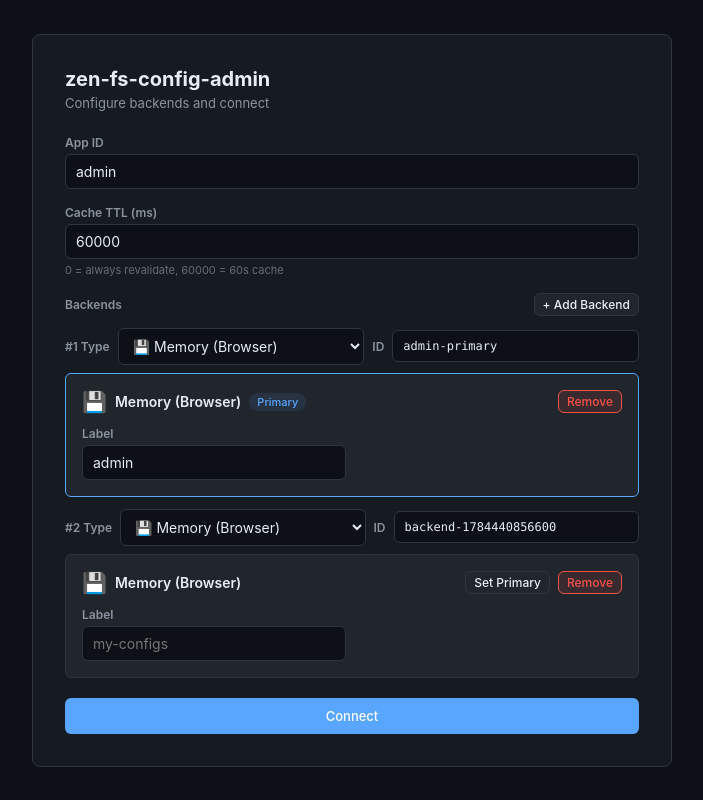
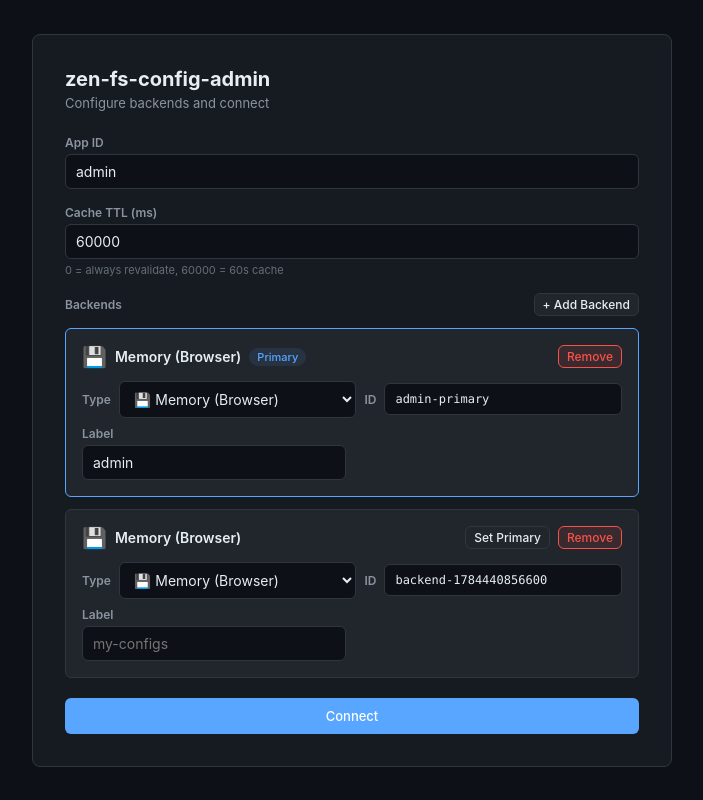
Before and after one commit to weijia/zen-fs-config-admin, a React (Vite) app: page /connect in a window 1280 px wide. Both pictures are taken after a click on the button "+ Add Backend". Shown: the whole page, without its empty margins (288-991 px from the left). Built offline with nearby package versions, Linux system fonts and the light colour scheme; the HTML template or start-up script is replaced by a standard one.

Commit message:
feat: per-backend type form fields in BackendsPage + shared backend-types.ts

```diff
--- /dev/null
+++ b/src/backend-types.ts
@@ -0,0 +1,68 @@
+export interface BackendFieldDef {
+  key: string;
+  label: string;
+  type: 'text' | 'password' | 'select';
+  placeholder?: string;
+  required?: boolean;
+  options?: { value: string; label: string }[];
+}
+
+export interface BackendTypeDef {
+  type: string;
+  label: string;
+  icon: string;
+  fields: BackendFieldDef[];
+  defaultOptions: Record<string, string>;
+}
+
+export const BACKEND_TYPES: BackendTypeDef[] = [
+  {
+    type: 'InMemory',
+    label: 'Memory (Browser)',
+    icon: '\u{1F4BE}',
+    fields: [{ key: 'label', label: 'Label', type: 'text', placeholder: 'my-configs' }],
+    defaultOptions: { label: '' },
+  },
+  {
+    type: 'GitHub',
+    label: 'GitHub',
+    icon: '\u{1F419}',
+    fields: [
+      { key: 'owner', label: 'Owner', type: 'text', placeholder: 'weijia', required: true },
+      { key: 'repo', label: 'Repo', type: 'text', placeholder: 'my-configs', required: true },
+      { key: 'branch', label: 'Branch', type: 'text', placeholder: 'main' },
+      { key: 'token', label: 'Token', type: 'password', placeholder: 'ghp_xxxx' },
+      { key: 'baseUrl', label: 'API URL', type: 'text', placeholder: 'https://api.github.com' },
+    ],
+    defaultOptions: { owner: '', repo: '', branch: 'main', token: '', baseUrl: '' },
+  },
+  {
+    type: 'Gitee',
+    label: 'Gitee',
+    icon: '\u{1F98A}',
+    fields: [
+      { key: 'owner', label: 'Owner', type: 'text', placeholder: 'weijia', required: true },
+      { key: 'repo', label: 'Repo', type: 'text', placeholder: 'my-configs', required: true },
+      { key: 'branch', label: 'Branch', type: 'text', placeholder: 'master' },
+      { key: 'token', label: 'Token', type: 'password', placeholder: 'gitee token' },
+      { key: 'baseUrl', label: 'API URL', type: 'text', placeholder: 'https://gitee.com/api/v5' },
+    ],
+    defaultOptions: { owner: '', repo: '', branch: 'master', token: '', baseUrl: '' },
+  },
+  {
+    type: 'WebDAV',
+    label: 'WebDAV',
+    icon: '\u{2601}\u{FE0F}',
+    fields: [
+      { key: 'url', label: 'URL', type: 'text', placeholder: 'https://dav.example.com/remote.php/dav/files/', required: true },
+      { key: 'username', label: 'Username', type: 'text', placeholder: 'admin' },
+      { key: 'password', label: 'Password', type: 'password' },
+      { key: 'rootPath', label: 'Root Path', type: 'text', placeholder: '/zen-fs-config/' },
+    ],
+    defaultOptions: { url: '', username: '', password: '', rootPath: '/' },
+  },
+];
+
+export function getBackendTypeDef(type: string): BackendTypeDef | undefined {
+  return BACKEND_TYPES.find(b => b.type === type);
+}
--- a/src/pages/BackendsPage.tsx
+++ b/src/pages/BackendsPage.tsx
@@ -1,13 +1,14 @@
 import { useState, useEffect, useCallback } from 'react';
 import { useConfigRepo } from '../context/ConfigRepoContext';
 import type { BackendDescriptor, BackendsMeta } from 'zen-fs-config';
+import { BACKEND_TYPES, getBackendTypeDef } from '../backend-types';
 
 export default function BackendsPage() {
   const { repo } = useConfigRepo();
   const [backends, setBackends] = useState<BackendDescriptor[]>([]);
   const [editing, setEditing] = useState<BackendDescriptor | null>(null);
   const [isNew, setIsNew] = useState(false);
-  const [formState, setFormState] = useState<Partial<BackendDescriptor>>({});
+  const [formState, setFormState] = useState<Partial<BackendDescriptor> & { type: string }>({ type: 'InMemory' });
   const [message, setMessage] = useState('');
 
   const loadBackends = useCallback(async () => {
@@ -21,15 +22,49 @@ export default function BackendsPage() {
 
   useEffect(() => { loadBackends(); }, [loadBackends]);
 
-  const handleEdit = (b: BackendDescriptor) => { setEditing(b); setIsNew(false); setFormState({ ...b }); };
-  const handleNew = () => { setEditing(null); setIsNew(true); setFormState({ id: '', type: 'InMemory', options: { label: '' }, description: '' }); };
+  const handleEdit = (b: BackendDescriptor) => {
+    setEditing(b);
+    setIsNew(false);
+    setFormState({ ...b, type: b.type });
+  };
+
+  const handleNew = () => {
+    setEditing(null);
+    setIsNew(true);
+    const def = getBackendTypeDef('InMemory')!;
+    setFormState({ id: '', type: 'InMemory', options: { ...def.defaultOptions }, description: '' });
+  };
+
+  const changeType = (type: string) => {
+    const def = getBackendTypeDef(type);
+    setFormState({
+      ...formState,
+      type,
+      options: def ? { ...def.defaultOptions } : {},
+    });
+  };
+
+  const updateOption = (key: string, value: string) => {
+    setFormState({
+      ...formState,
+      options: { ...(formState.options ?? {}), [key]: value },
+    });
+  };
 
   const handleSave = async () => {
     if (!repo || !formState.id || !formState.type) return;
-    const newBackend: BackendDescriptor = { id: formState.id, type: formState.type, options: formState.options ?? {}, description: formState.description };
+    const newBackend: BackendDescriptor = {
+      id: formState.id,
+      type: formState.type,
+      options: formState.options ?? {},
+      description: formState.description,
+    };
     let updated: BackendDescriptor[];
     if (isNew) {
-      if (backends.some(b => b.id === newBackend.id)) { setMessage('Backend ID already exists'); return; }
+      if (backends.some(b => b.id === newBackend.id)) {
+        setMessage('Backend ID already exists');
+        return;
+      }
       updated = [...backends, newBackend];
     } else {
       updated = backends.map(b => b.id === newBackend.id ? newBackend : b);
@@ -49,6 +84,8 @@ export default function BackendsPage() {
 
   if (!repo) return <div className="loading">No repo connected</div>;
 
+  const def = getBackendTypeDef(formState.type);
+
   return (
     <div>
       <div className="page-header">
@@ -58,21 +95,23 @@ export default function BackendsPage() {
       {message && <div style={{ marginBottom: 16, color: 'var(--success)', fontSize: 13 }}>{message}</div>}
       <div className="table-wrapper">
         <table>
-          <thead><tr><th>ID</th><th>Type</th><th>Description</th><th>Options</th><th>Actions</th></tr></thead>
+          <thead><tr><th>ID</th><th>Type</th><th>Description</th><th>Actions</th></tr></thead>
           <tbody>
-            {backends.map(b => (
+            {backends.map(b => {
+              const bdef = getBackendTypeDef(b.type);
+              return (
                 <tr key={b.id}>
                   <td style={{ fontFamily: 'var(--font-mono)' }}>{b.id}</td>
-                <td>{b.type}</td>
+                  <td><span style={{ marginRight: 6 }}>{bdef?.icon ?? '?'}</span>{bdef?.label ?? b.type}</td>
                   <td style={{ color: 'var(--text-secondary)' }}>{b.description || '-'}</td>
-                <td style={{ fontFamily: 'var(--font-mono)', fontSize: 12, maxWidth: 200, overflow: 'hidden', textOverflow: 'ellipsis', whiteSpace: 'nowrap' }}>{JSON.stringify(b.options)}</td>
                   <td>
                     <button className="btn btn-sm btn-secondary" onClick={() => handleEdit(b)}>Edit</button>
                     <button className="btn btn-sm btn-danger" onClick={() => handleRemove(b.id)} style={{ marginLeft: 4 }}>Remove</button>
                   </td>
                 </tr>
-            ))}
-            {backends.length === 0 && <tr><td colSpan={5} style={{ textAlign: 'center', color: 'var(--text-muted)' }}>No backends configured</td></tr>}
+              );
+            })}
+            {backends.length === 0 && <tr><td colSpan={4} style={{ textAlign: 'center', color: 'var(--text-muted)' }}>No backends configured</td></tr>}
           </tbody>
         </table>
       </div>
@@ -80,10 +119,39 @@ export default function BackendsPage() {
         <div className="modal-overlay" onClick={() => { setEditing(null); setIsNew(false); }}>
           <div className="modal" onClick={e => e.stopPropagation()}>
             <div className="modal-title">{isNew ? 'Add Backend' : `Edit: ${editing?.id}`}</div>
-            <div className="form-group"><label className="form-label">ID</label><input className="form-input" value={formState.id ?? ''} onChange={e => setFormState({ ...formState, id: e.target.value })} disabled={!isNew} /></div>
-            <div className="form-group"><label className="form-label">Type</label><input className="form-input" value={formState.type ?? ''} onChange={e => setFormState({ ...formState, type: e.target.value })} /></div>
-            <div className="form-group"><label className="form-label">Options (JSON)</label><textarea className="form-input" rows={5} value={JSON.stringify(formState.options ?? {}, null, 2)} onChange={e => { try { setFormState({ ...formState, options: JSON.parse(e.target.value) }); } catch { /* ignore */ } }} style={{ fontFamily: 'var(--font-mono)', fontSize: 12 }} /></div>
-            <div className="form-group"><label className="form-label">Description</label><input className="form-input" value={formState.description ?? ''} onChange={e => setFormState({ ...formState, description: e.target.value })} /></div>
+
+            <div className="form-group">
+              <label className="form-label">ID</label>
+              <input className="form-input" value={formState.id ?? ''} onChange={e => setFormState({ ...formState, id: e.target.value })} disabled={!isNew} />
+            </div>
+
+            <div className="form-group">
+              <label className="form-label">Type</label>
+              <select className="form-input" value={formState.type} onChange={e => changeType(e.target.value)} disabled={!isNew}>
+                {BACKEND_TYPES.map(bt => <option key={bt.type} value={bt.type}>{bt.icon} {bt.label}</option>)}
+              </select>
+            </div>
+
+            <div style={{ display: 'grid', gridTemplateColumns: '1fr 1fr', gap: 12 }}>
+              {def?.fields.map(field => (
+                <div key={field.key} className="form-group" style={{ margin: 0 }}>
+                  <label className="form-label">{field.label} {field.required && <span style={{ color: 'var(--danger)' }}>*</span>}</label>
+                  <input
+                    className="form-input"
+                    type={field.type}
+                    value={(formState.options as any)?.[field.key] ?? ''}
+                    onChange={e => updateOption(field.key, e.target.value)}
+                    placeholder={field.placeholder}
+                  />
+                </div>
+              ))}
+            </div>
+
+            <div className="form-group">
+              <label className="form-label">Description</label>
+              <input className="form-input" value={formState.description ?? ''} onChange={e => setFormState({ ...formState, description: e.target.value })} />
+            </div>
+
             <div className="modal-actions">
               <button className="btn btn-secondary" onClick={() => { setEditing(null); setIsNew(false); }}>Cancel</button>
               <button className="btn btn-primary" onClick={handleSave}>Save</button>
--- a/src/pages/ConnectPage.tsx
+++ b/src/pages/ConnectPage.tsx
@@ -2,135 +2,13 @@ import { useState } from 'react';
 import { useNavigate } from 'react-router-dom';
 import { useConfigRepo } from '../context/ConfigRepoContext';
 import type { ConfigRepoOptions, BackendDescriptor, SyncRule } from 'zen-fs-config';
-
-// ---- Backend type definitions with their form fields ----
-
-interface BackendFieldDef {
-  key: string;
-  label: string;
-  type: 'text' | 'password' | 'select';
-  placeholder?: string;
-  required?: boolean;
-  options?: { value: string; label: string }[];
-}
-
-interface BackendTypeDef {
-  type: string;
-  label: string;
-  icon: string;
-  fields: BackendFieldDef[];
-  defaultOptions: Record<string, string>;
-}
-
-const BACKEND_TYPES: BackendTypeDef[] = [
-  {
-    type: 'InMemory',
-    label: 'Memory (Browser)',
-    icon: '💾',
-    fields: [{ key: 'label', label: 'Label', type: 'text', placeholder: 'my-configs' }],
-    defaultOptions: { label: '' },
-  },
-  {
-    type: 'GitHub',
-    label: 'GitHub',
-    icon: '🐙',
-    fields: [
-      { key: 'owner', label: 'Owner', type: 'text', placeholder: 'weijia', required: true },
-      { key: 'repo', label: 'Repo', type: 'text', placeholder: 'my-configs', required: true },
-      { key: 'branch', label: 'Branch', type: 'text', placeholder: 'main' },
-      { key: 'token', label: 'Token', type: 'password', placeholder: 'ghp_xxxx' },
-      { key: 'baseUrl', label: 'API URL', type: 'text', placeholder: 'https://api.github.com' },
-    ],
-    defaultOptions: { owner: '', repo: '', branch: 'main', token: '', baseUrl: '' },
-  },
-  {
-    type: 'Gitee',
-    label: 'Gitee',
-    icon: '🦊',
-    fields: [
-      { key: 'owner', label: 'Owner', type: 'text', placeholder: 'weijia', required: true },
-      { key: 'repo', label: 'Repo', type: 'text', placeholder: 'my-configs', required: true },
-      { key: 'branch', label: 'Branch', type: 'text', placeholder: 'master' },
-      { key: 'token', label: 'Token', type: 'password', placeholder: 'gitee token' },
-      { key: 'baseUrl', label: 'API URL', type: 'text', placeholder: 'https://gitee.com/api/v5' },
-    ],
-    defaultOptions: { owner: '', repo: '', branch: 'master', token: '', baseUrl: '' },
-  },
-  {
-    type: 'WebDAV',
-    label: 'WebDAV',
-    icon: '☁️',
-    fields: [
-      { key: 'url', label: 'URL', type: 'text', placeholder: 'https://dav.example.com/remote.php/dav/files/', required: true },
-      { key: 'username', label: 'Username', type: 'text', placeholder: 'admin' },
-      { key: 'password', label: 'Password', type: 'password' },
-      { key: 'rootPath', label: 'Root Path', type: 'text', placeholder: '/zen-fs-config/' },
-    ],
-    defaultOptions: { url: '', username: '', password: '', rootPath: '/' },
-  },
-];
+import { BACKEND_TYPES, getBackendTypeDef } from '../backend-types';
 
 interface BackendEntry {
   id: string;
-  typeDef: BackendTypeDef;
+  type: string;
   options: Record<string, string>;
   isPrimary: boolean;
-}
-
-function getBackendTypeDef(type: string): BackendTypeDef {
-  return BACKEND_TYPES.find(b => b.type === type) ?? BACKEND_TYPES[0];
-}
-
-function BackendForm({ entry, onUpdate, onRemove, canRemove }: {
-  entry: BackendEntry;
-  onUpdate: (options: Record<string, string>) => void;
-  onRemove: () => void;
-  canRemove: boolean;
-}) {
-  const { typeDef, options } = entry;
-
-  return (
-    <div style={{ background: 'var(--bg-tertiary)', borderRadius: 'var(--radius)', padding: 16, marginBottom: 12, border: entry.isPrimary ? '1px solid var(--accent)' : '1px solid var(--border)' }}>
-      <div style={{ display: 'flex', alignItems: 'center', justifyContent: 'space-between', marginBottom: 12 }}>
-        <div style={{ display: 'flex', alignItems: 'center', gap: 8 }}>
-          <span style={{ fontSize: 20 }}>{typeDef.icon}</span>
-          <span style={{ fontWeight: 600 }}>{typeDef.label}</span>
-          {entry.isPrimary && <span className="badge badge-primary">Primary</span>}
-        </div>
-        <div style={{ display: 'flex', gap: 8 }}>
-          {!entry.isPrimary && (
-            <button className="btn btn-sm btn-secondary" onClick={() => onUpdate({ ...options, _setPrimary: 'true' } as any)}>Set Primary</button>
-          )}
-          {canRemove && <button className="btn btn-sm btn-danger" onClick={onRemove}>Remove</button>}
-        </div>
-      </div>
-
-      <div style={{ display: 'grid', gridTemplateColumns: '1fr 1fr', gap: 12 }}>
-        {typeDef.fields.map(field => (
-          <div key={field.key} className="form-group" style={{ margin: 0 }}>
-            <label className="form-label">{field.label} {field.required && <span style={{ color: 'var(--danger)' }}>*</span>}</label>
-            {field.type === 'select' ? (
-              <select
-                className="form-input"
-                value={options[field.key] ?? ''}
-                onChange={e => onUpdate({ ...options, [field.key]: e.target.value })}
-              >
-                {field.options?.map(o => <option key={o.value} value={o.value}>{o.label}</option>)}
-              </select>
-            ) : (
-              <input
-                className="form-input"
-                type={field.type}
-                value={options[field.key] ?? ''}
-                onChange={e => onUpdate({ ...options, [field.key]: e.target.value })}
-                placeholder={field.placeholder}
-              />
-            )}
-          </div>
-        ))}
-      </div>
-    </div>
-  );
 }
 
 export default function ConnectPage() {
@@ -141,44 +19,41 @@ export default function ConnectPage() {
   const [cacheTtl, setCacheTtl] = useState('60000');
   const [localError, setLocalError] = useState('');
   const [backends, setBackends] = useState<BackendEntry[]>([
-    { id: 'admin-primary', typeDef: BACKEND_TYPES[0], options: { label: 'admin' }, isPrimary: true },
+    { id: 'admin-primary', type: 'InMemory', options: { label: 'admin' }, isPrimary: true },
   ]);
 
   const addBackend = () => {
     const id = `backend-${Date.now()}`;
     setBackends([...backends, {
       id,
-      typeDef: BACKEND_TYPES[0],
-      options: { ...BACKEND_TYPES[0].defaultOptions },
+      type: 'InMemory',
+      options: { ...getBackendTypeDef('InMemory')!.defaultOptions },
       isPrimary: false,
     }]);
   };
 
   const updateBackend = (index: number, updates: Partial<BackendEntry>) => {
     const next = [...backends];
-    if (updates.typeDef) {
-      // Switched backend type — reset options
-      next[index] = { ...next[index], ...updates, options: { ...updates.typeDef.defaultOptions } };
+    if (updates.type && updates.type !== next[index].type) {
+      const def = getBackendTypeDef(updates.type);
+      next[index] = { ...next[index], type: updates.type, options: { ...(def?.defaultOptions ?? {}) } };
     } else {
       next[index] = { ...next[index], ...updates };
     }
-
-    // Handle set primary
-    if ((updates.options as any)?._setPrimary === 'true') {
+    // Handle set primary flag from options
+    if ((next[index].options as any)?._setPrimary === 'true') {
       next.forEach((b, i) => { b.isPrimary = i === index; });
       delete (next[index].options as any)._setPrimary;
     }
-
     setBackends(next);
   };
 
   const removeBackend = (index: number) => {
-    setBackends(backends.filter((_, i) => i !== index));
-  };
-
-  const changeBackendType = (index: number, type: string) => {
-    const typeDef = getBackendTypeDef(type);
-    updateBackend(index, { typeDef });
+    const next = backends.filter((_, i) => i !== index);
+    if (next.length > 0 && !next.some(b => b.isPrimary)) {
+      next[0].isPrimary = true;
+    }
+    setBackends(next);
   };
 
   const handleConnect = async () => {
@@ -186,8 +61,9 @@ export default function ConnectPage() {
     if (!appId.trim()) { setLocalError('App ID is required'); return; }
 
     const primary = backends.find(b => b.isPrimary) ?? backends[0];
-    const primaryFieldKeys = primary.typeDef.fields.filter(f => f.required).map(f => f.key);
-    for (const key of primaryFieldKeys) {
+    const def = getBackendTypeDef(primary.type);
+    const primaryRequired = def?.fields.filter(f => f.required).map(f => f.key) ?? [];
+    for (const key of primaryRequired) {
       if (!primary.options[key]?.trim()) {
         setLocalError(`Primary backend missing required field: ${key}`);
         return;
@@ -195,10 +71,9 @@ export default function ConnectPage() {
     }
 
     try {
-      // Build bootstrap data with all backends and sync rules
       const backendDescriptors: Omit<BackendDescriptor, 'description'>[] = backends.map(b => ({
         id: b.id,
-        type: b.typeDef.type,
+        type: b.type,
         options: { ...b.options },
       }));
 
@@ -222,7 +97,7 @@ export default function ConnectPage() {
       const options: ConfigRepoOptions = {
         primaryBackendId: primary.id,
         backendInfo: {
-          type: primary.typeDef.type,
+          type: primary.type,
           options: { ...primary.options },
         },
         cache: { storeType: 'MemoryCacheStore', ttlMs: parseInt(cacheTtl) || 60000 },
@@ -245,77 +120,74 @@ export default function ConnectPage() {
         <h1>zen-fs-config-admin</h1>
         <p className="subtitle">Configure backends and connect</p>
 
-        {/* App ID */}
         <div className="form-group">
           <label className="form-label">App ID</label>
           <input className="form-input" value={appId} onChange={e => setAppId(e.target.value)} placeholder="admin" />
         </div>
 
-        {/* Cache TTL */}
         <div className="form-group">
           <label className="form-label">Cache TTL (ms)</label>
           <input className="form-input" type="number" value={cacheTtl} onChange={e => setCacheTtl(e.target.value)} />
           <p className="form-hint">0 = always revalidate, 60000 = 60s cache</p>
         </div>
 
-        {/* Backend list */}
         <div style={{ display: 'flex', alignItems: 'center', justifyContent: 'space-between', marginBottom: 12 }}>
           <label className="form-label" style={{ margin: 0 }}>Backends</label>
           <button className="btn btn-sm btn-secondary" onClick={addBackend}>+ Add Backend</button>
         </div>
 
-        {backends.map((entry, index) => (
-          <div key={entry.id}>
+        {backends.map((entry, index) => {
+          const def = getBackendTypeDef(entry.type);
+          return (
+            <div key={entry.id} style={{ background: 'var(--bg-tertiary)', borderRadius: 'var(--radius)', padding: 16, marginBottom: 12, border: entry.isPrimary ? '1px solid var(--accent)' : '1px solid var(--border)' }}>
+              <div style={{ display: 'flex', alignItems: 'center', justifyContent: 'space-between', marginBottom: 12 }}>
+                <div style={{ display: 'flex', alignItems: 'center', gap: 8 }}>
+                  <span style={{ fontSize: 20 }}>{def?.icon ?? '?'}</span>
+                  <span style={{ fontWeight: 600 }}>{def?.label ?? entry.type}</span>
+                  {entry.isPrimary && <span className="badge badge-primary">Primary</span>}
+                </div>
+                <div style={{ display: 'flex', gap: 8 }}>
+                  {!entry.isPrimary && (
+                    <button className="btn btn-sm btn-secondary" onClick={() => updateBackend(index, { isPrimary: true })}>Set Primary</button>
+                  )}
+                  {backends.length > 1 && <button className="btn btn-sm btn-danger" onClick={() => removeBackend(index)}>Remove</button>}
+                </div>
+              </div>
+
               <div style={{ marginBottom: 8, display: 'flex', alignItems: 'center', gap: 8 }}>
-              <label className="form-label" style={{ margin: 0, whiteSpace: 'nowrap' }}>#{index + 1} Type</label>
-              <select
-                className="form-input"
-                value={entry.typeDef.type}
-                onChange={e => changeBackendType(index, e.target.value)}
-                style={{ flex: 1 }}
-              >
-                {BACKEND_TYPES.map(bt => (
-                  <option key={bt.type} value={bt.type}>{bt.icon} {bt.label}</option>
-                ))}
+                <label className="form-label" style={{ margin: 0, whiteSpace: 'nowrap' }}>Type</label>
+                <select className="form-input" value={entry.type} onChange={e => updateBackend(index, { type: e.target.value })} style={{ flex: 1 }}>
+                  {BACKEND_TYPES.map(bt => <option key={bt.type} value={bt.type}>{bt.icon} {bt.label}</option>)}
                 </select>
                 <label className="form-label" style={{ margin: 0, whiteSpace: 'nowrap' }}>ID</label>
+                <input className="form-input" value={entry.id} onChange={e => { const next = [...backends]; next[index] = { ...next[index], id: e.target.value }; setBackends(next); }} style={{ flex: 1, fontFamily: 'var(--font-mono)', fontSize: 12 }} />
+              </div>
+
+              <div style={{ display: 'grid', gridTemplateColumns: '1fr 1fr', gap: 12 }}>
+                {def?.fields.map(field => (
+                  <div key={field.key} className="form-group" style={{ margin: 0 }}>
+                    <label className="form-label">{field.label} {field.required && <span style={{ color: 'var(--danger)' }}>*</span>}</label>
                     <input
                       className="form-input"
-                value={entry.id}
-                onChange={e => {
-                  const next = [...backends];
-                  next[index] = { ...next[index], id: e.target.value };
-                  if (next[index].isPrimary) {
-                    // Will be used as primaryBackendId
-                  }
-                  setBackends(next);
-                }}
-                style={{ flex: 1, fontFamily: 'var(--font-mono)', fontSize: 12 }}
-              />
-            </div>
-            <BackendForm
-              entry={entry}
-              onUpdate={opts => updateBackend(index, { options: opts })}
-              onRemove={() => removeBackend(index)}
-              canRemove={backends.length > 1}
+                      type={field.type}
+                      value={entry.options[field.key] ?? ''}
+                      onChange={e => updateBackend(index, { options: { ...entry.options, [field.key]: e.target.value } })}
+                      placeholder={field.placeholder}
                     />
                   </div>
                 ))}
+              </div>
+            </div>
+          );
+        })}
 
-        {/* Error */}
         {(localError || error) && (
           <div style={{ margin: '16px 0', padding: '8px 12px', background: 'var(--danger-bg)', borderRadius: 'var(--radius)', color: 'var(--danger)', fontSize: 13 }}>
             {localError || error}
           </div>
         )}
 
-        {/* Connect */}
-        <button
-          className="btn btn-primary"
-          style={{ width: '100%', justifyContent: 'center', padding: '10px', marginTop: 8 }}
-          disabled={connecting}
-          onClick={handleConnect}
-        >
+        <button className="btn btn-primary" style={{ width: '100%', justifyContent: 'center', padding: '10px', marginTop: 8 }} disabled={connecting} onClick={handleConnect}>
           {connecting ? 'Connecting...' : 'Connect'}
         </button>
       </div>
```
Lines whose indentation alone changed are shown as unchanged.
